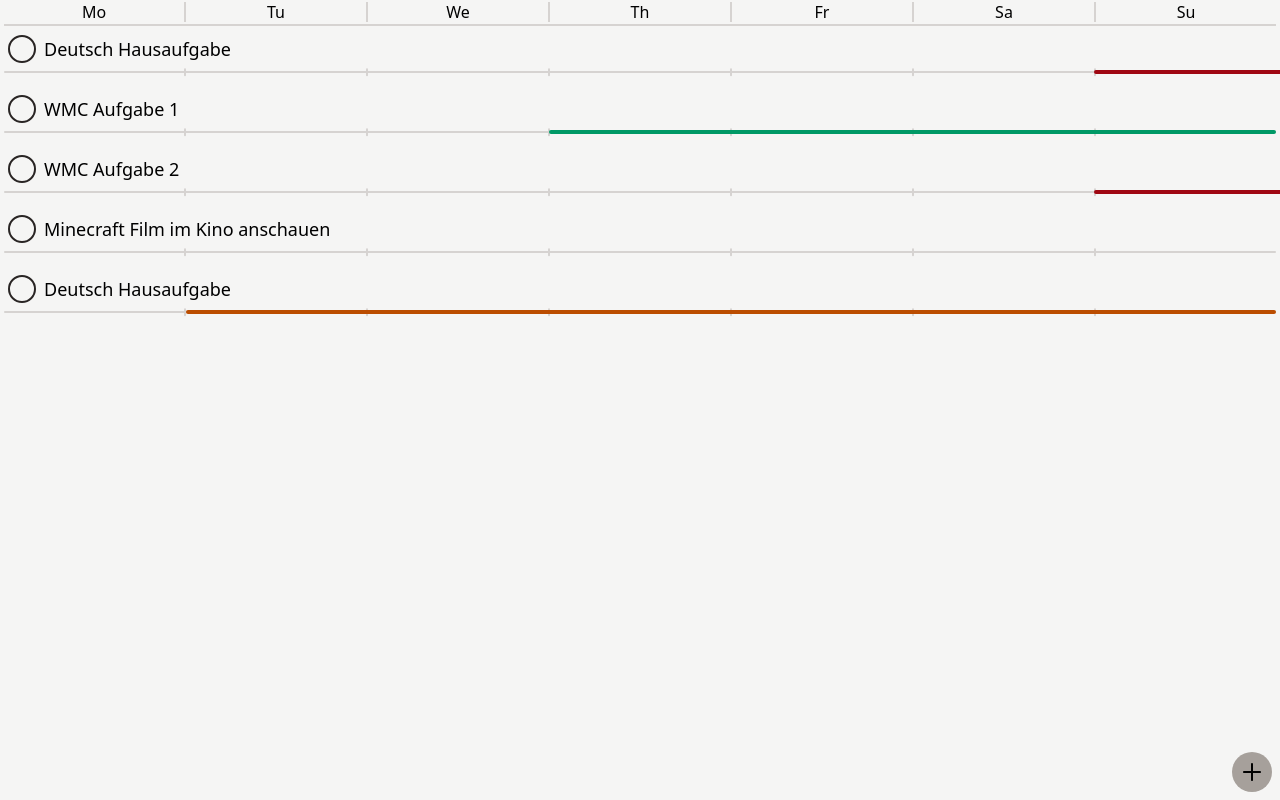
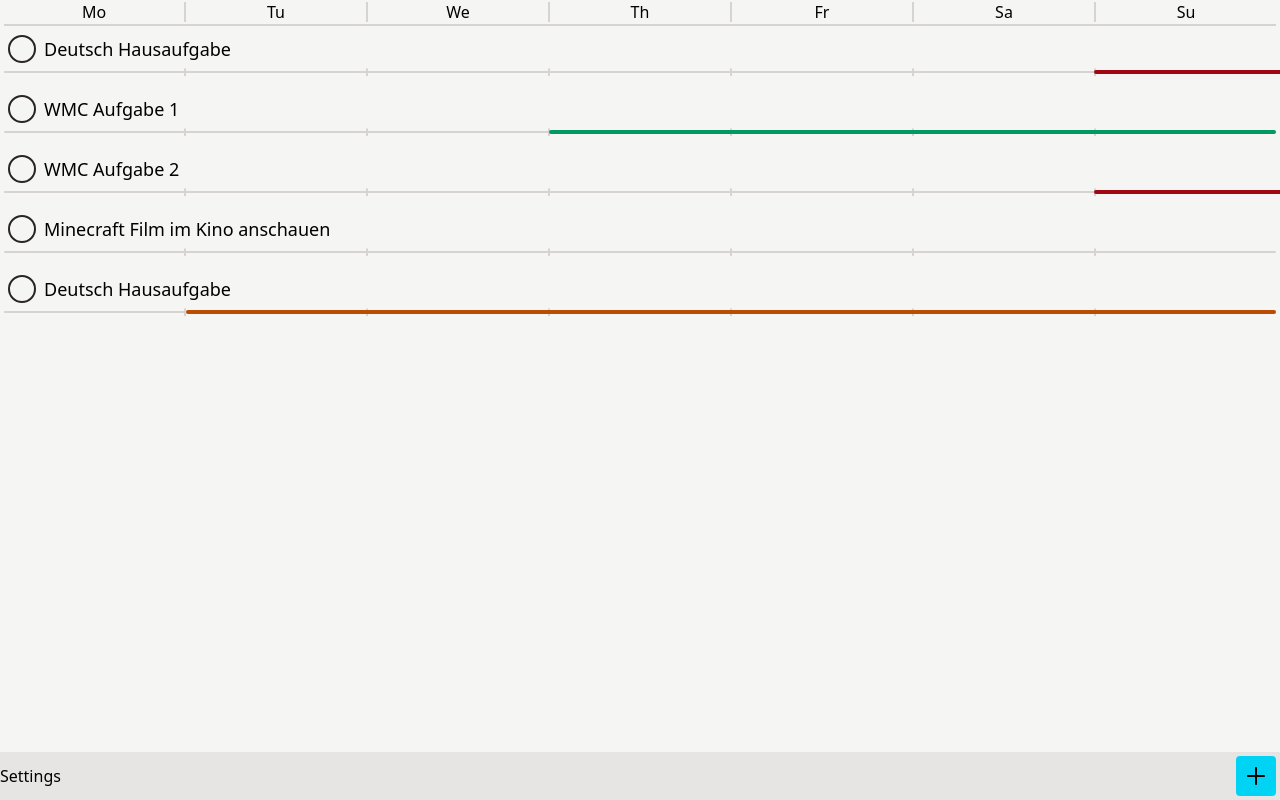
Before and after one commit to ToBinio/task-line, a Nuxt app: page / in a window 1280 px wide. Built offline with nearby package versions, Linux system fonts and the light colour scheme.

Commit message:
move add button to navbar

```diff
--- a/app/components/edit/EditTodo.vue
+++ b/app/components/edit/EditTodo.vue
@@ -60,13 +60,13 @@ function isValid(): boolean {
 <template>
     <div>
         <div
-            class="fixed h-dvh w-dvw top-0 left-0 backdrop-blur-[1.5px] z-50"
+            class="fixed h-dvh w-dvw top-0 left-0 backdrop-blur-[1.5px] z-30"
             v-if="isOpen"
             @click="close"
         />
         <EditSheet :isOpen="isOpen" :todo="todoData" />
         <button
-            class="m-2 h-10 fixed bottom-0 right-0 rounded-full aspect-square bg-stone-400 dark:bg-stone-600 hover:bg-stone-500 z-200 disabled:dark:bg-stone-700 disabled:bg-stone-300 transition-colors flex items-center justify-center"
+            class="relative m-1 h-10 rounded aspect-square bg-cyan-400 dark:bg-cyan-700 hover:bg-stone-500 z-50 disabled:dark:bg-stone-700 disabled:bg-stone-300 transition-colors flex items-center justify-center"
             :disabled="isOpen && !isValid()"
             @click="onButtonPress"
         >
--- a/app/components/edit/Sheet.vue
+++ b/app/components/edit/Sheet.vue
@@ -7,10 +7,10 @@ defineProps<{ isOpen: boolean; todo: TodoEditData }>();
 </script>
 <template>
     <div
-        class="fixed rounded-t-lg h-96 bottom-0 translate-y-full bg-stone-200 dark:bg-stone-800 w-full transition-transform z-100"
+        class="fixed rounded-t-lg h-96 bottom-0 left-0 translate-y-full bg-stone-200 dark:bg-stone-800 w-full transition-transform z-40"
         :class="{ '!translate-y-0': isOpen }"
     >
-        <div class="flex flex-col justify-between p-2 gap-5 h-full">
+        <div class="flex flex-col justify-between p-2 pb-1 gap-5 h-full">
             <TitleSelect v-model:title="todo.title" />
             <DateSelect v-model:from="todo.from" v-model:to="todo.to" />
             <TagSelect v-model:tags="todo.tags" />
--- a/app/components/edit/TagSelect.vue
+++ b/app/components/edit/TagSelect.vue
@@ -17,7 +17,7 @@ function isSelected(tag: UUID) {
 </script>
 
 <template>
-    <div class="h-10 flex flex-col justify-center overflow-scroll mr-12">
+    <div class="h-10 flex flex-col justify-center overflow-scroll mr-10">
         <div class="flex gap-2">
             <button
                 class="rounded border-1 border-stone-300 dark:border-stone-700 px-1"
--- /dev/null
+++ b/app/components/nav/Nav.vue
@@ -0,0 +1,10 @@
+<script setup lang="ts"></script>
+
+<template>
+    <div
+        class="flex justify-between fixed bottom-0 w-dvw bg-stone-200 dark:bg-stone-800 h-12"
+    >
+        <button>Settings</button>
+        <EditTodo />
+    </div>
+</template>
--- a/app/pages/index.vue
+++ b/app/pages/index.vue
@@ -2,5 +2,5 @@
 <template>
     <TimeHeader />
     <Todos />
-    <EditTodo />
+    <Nav />
 </template>
--- a/app/stores/useTagStore.ts
+++ b/app/stores/useTagStore.ts
@@ -51,7 +51,8 @@ export const useTagStore = defineStore("tags", {
   }),
   getters: {
     getTagByUUID(state) {
-      return (uuid: UUID) => state.data.find((tag) => tag.uuid === uuid);
+      return (uuid: UUID | undefined) =>
+        state.data.find((tag) => tag.uuid === uuid);
     },
   },
 });
```
